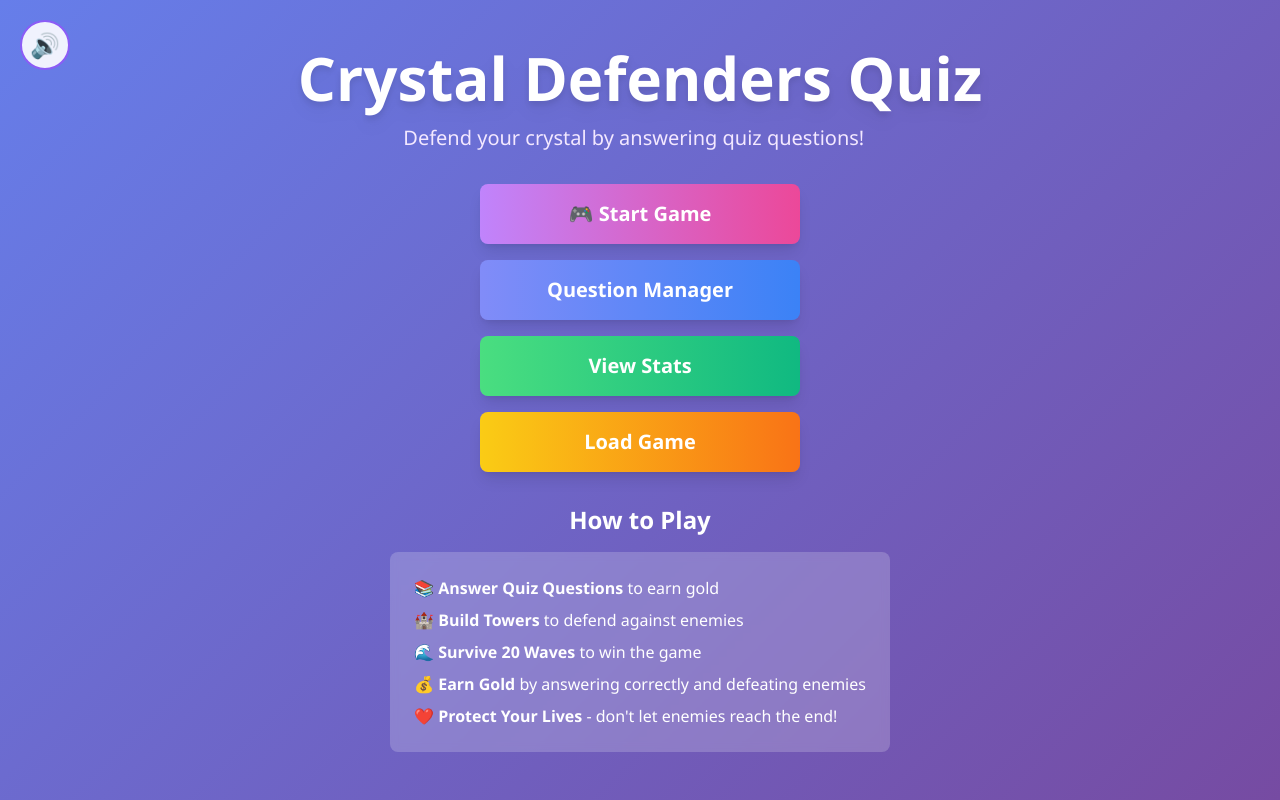
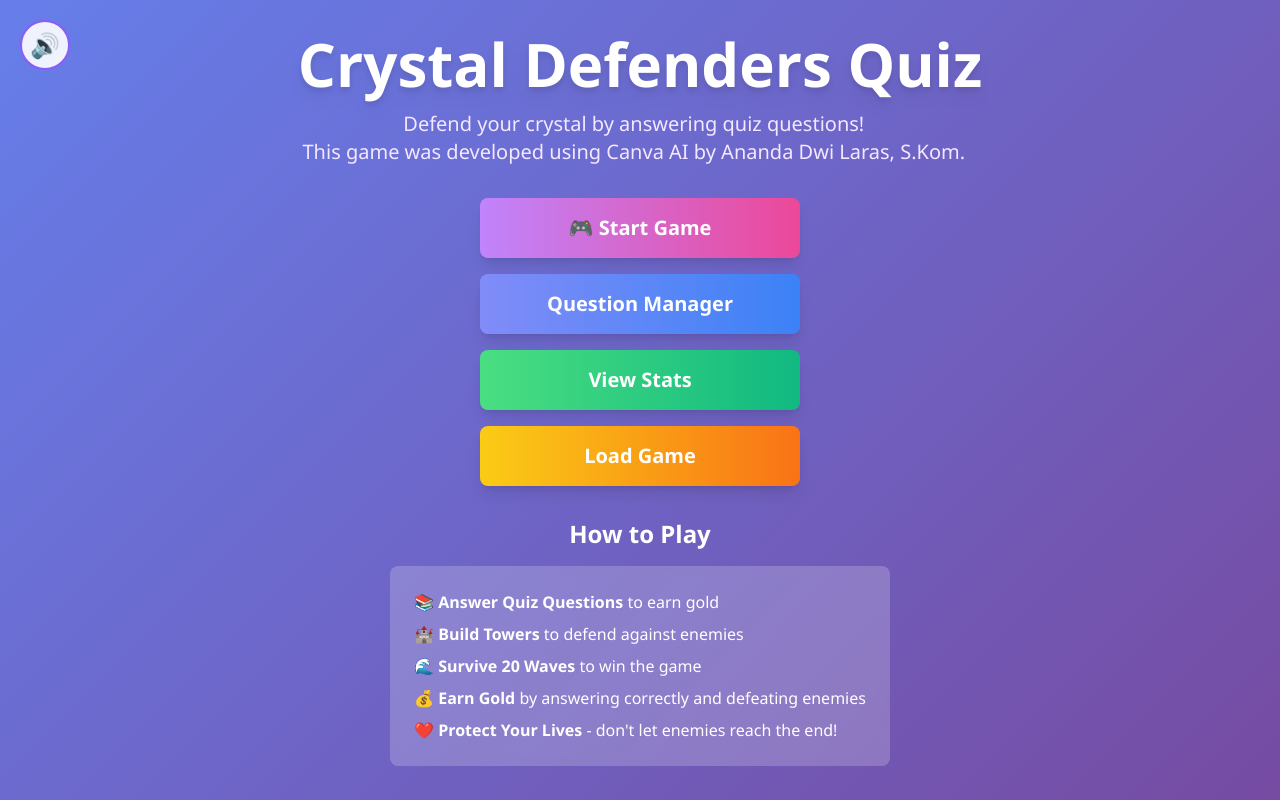
Before and after one commit to anndadwlrs/gameinteraktif, a plain HTML site: page index.html in a window 1280 px wide. Drawn offline with nearby package versions, Linux system fonts and the light colour scheme.

Commit message:
Update index.html

```diff
--- a/index.html
+++ b/index.html
@@ -180,6 +180,7 @@
     <div class="text-center mb-8">
      <h1 id="gameTitle" class="text-6xl font-bold text-white mb-4 drop-shadow-lg">Crystal Defenders Quiz</h1>
      <p id="welcomeMessage" class="text-xl text-purple-100 max-w-2xl">Defend your crystal by answering quiz questions!</p>
+     <p id="welcomeMessage" class="text-xl text-purple-100 max-w-2xl">This game was developed using Canva AI by Ananda Dwi Laras, S.Kom.</p>
     </div>
     <div class="flex flex-col gap-4 w-80"><button id="startGameBtn" class="bg-gradient-to-r from-purple-400 to-pink-500 text-white px-8 py-4 rounded-lg text-xl font-bold hover:from-purple-500 hover:to-pink-600 transform hover:scale-105 transition shadow-lg"> 🎮 Start Game </button> <button id="adminBtn" class="bg-gradient-to-r from-indigo-400 to-blue-500 text-white px-8 py-4 rounded-lg text-xl font-bold hover:from-indigo-500 hover:to-blue-600 transform hover:scale-105 transition shadow-lg"> Question Manager </button> <button id="statsBtn" class="bg-gradient-to-r from-green-400 to-emerald-500 text-white px-8 py-4 rounded-lg text-xl font-bold hover:from-green-500 hover:to-emerald-600 transform hover:scale-105 transition shadow-lg"> View Stats </button> <button id="loadBtn" class="bg-gradient-to-r from-yellow-400 to-orange-500 text-white px-8 py-4 rounded-lg text-xl font-bold hover:from-yellow-500 hover:to-orange-600 transform hover:scale-105 transition shadow-lg"> Load Game </button>
     </div>
```
